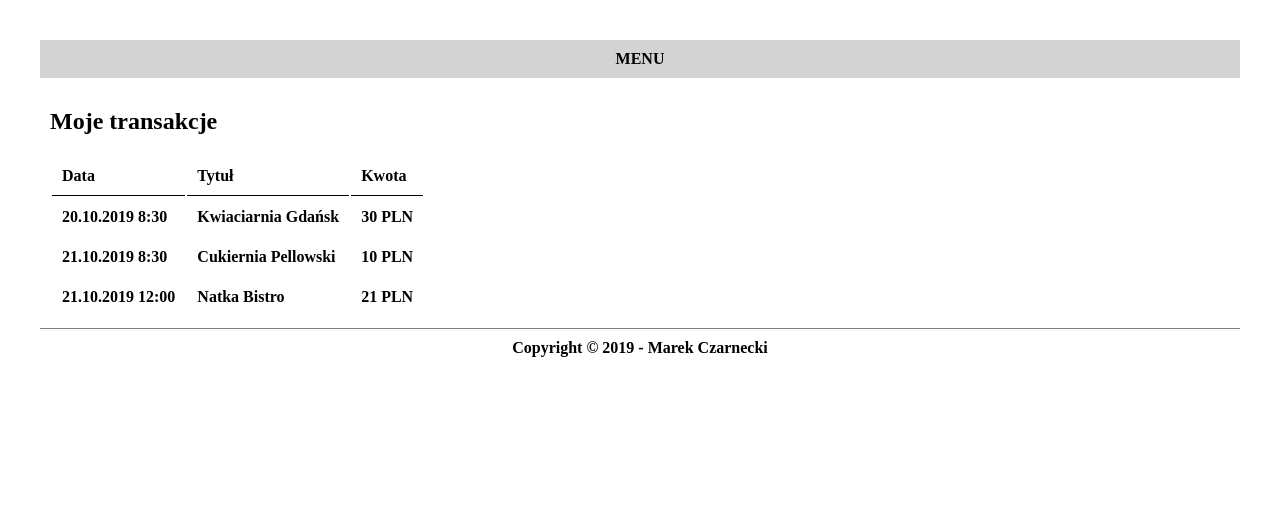
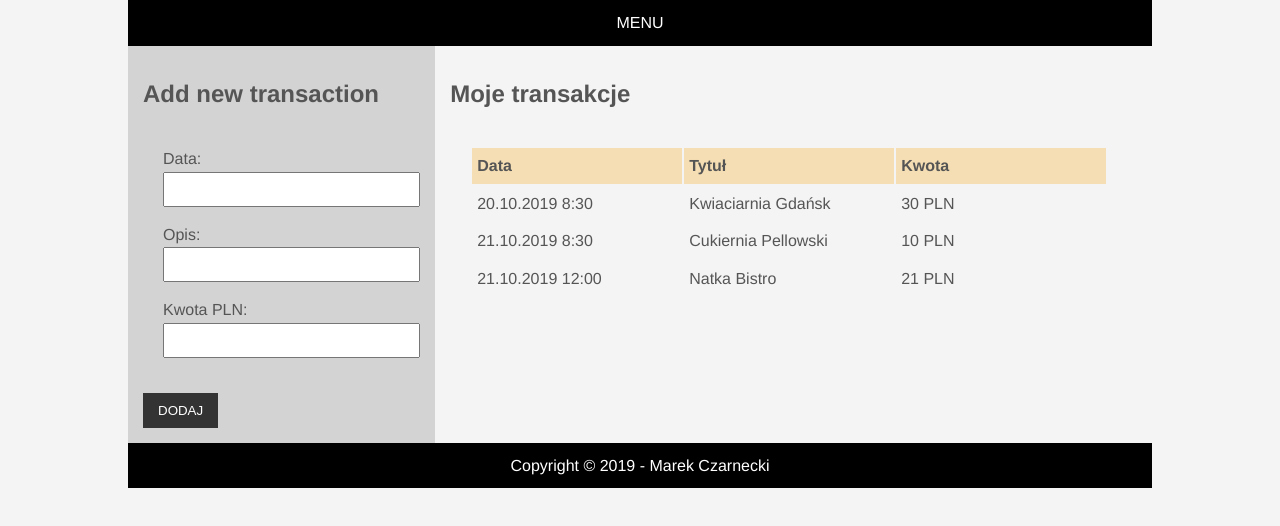
Before and after one commit to macmarek/webdev101, a plain HTML site: page 02/index.html in a window 1280 px wide. Drawn offline with Linux system fonts and the light colour scheme.

Commit message:
added styles for exercise 2

```diff
--- a/02/index.html
+++ b/02/index.html
@@ -9,10 +9,29 @@
 
   <body>
     <div class="container">
-      <div class="header">MENU</div>
-      <article class="main">
+      <div id="menu">MENU</div>
+      <aside id="sidebar">
+        <h1>Add new transaction</h1>
+        <form class="my-form">
+          <div class="form-group">
+            <label>Data: </label>
+            <input type="text" name="date" />
+          </div>
+          <div class="form-group">
+            <label>Opis: </label>
+            <input type="text" name="description" />
+          </div>
+          <div class="form-group">
+            <label for="message">Kwota PLN: </label>
+            <input type="number" name="amount" />
+          </div>
+        </form>
+
+        <input class="button" type="submit" value="Dodaj" />
+      </aside>
+      <article id="main">
         <h1>Moje transakcje</h1>
-        <table>
+        <table class="my-table">
           <thead>
             <tr>
               <th>Data</th>
@@ -39,7 +58,9 @@
           </tbody>
         </table>
       </article>
-      <div class="footer">Copyright &copy; 2019 - Marek Czarnecki</div>
+      <div class="clr"></div>
+
+      <div id="footer">Copyright &copy; 2019 - Marek Czarnecki</div>
     </div>
   </body>
 </html>
--- a/02/main.css
+++ b/02/main.css
@@ -1,64 +1,88 @@
-.container {
-  display: flex;
-  flex-flow: row wrap;
-  font-weight: bold;
-  text-align: center;
+body {
+  background-color: #f4f4f4;
+  color: #555555;
+  font: 16px normal Arial, Helvetica, sans-serif;
+  line-height: 1.6em;
+  margin: 0;
 }
 
-.container > * {
-  padding: 10px;
-  flex: 1 100%;
+.clr {
+  clear: both;
 }
 
-.header {
-  background-color: lightgrey;
+.container {
+  width: 80%;
+  margin: auto;
 }
 
-.footer {
-  border-top: 1px solid gray;
+/* forms */
+
+.my-form {
+  padding: 20px;
 }
 
-.main {
-  text-align: left;
+.my-form .form-group {
+  padding-bottom: 15px;
 }
 
-tr {
-  margin: 10px;
+.my-form label {
+  display: block;
 }
 
-td,
-th {
+.my-form input[type="text"],
+.my-form input[type="number"] {
+  padding: 8px;
+  width: 100%;
+}
+
+.button {
+  background-color: #333;
+  color: #fff;
+  padding: 10px 15px;
+  border: none;
+  cursor: pointer;
+  text-transform: uppercase;
+}
+
+.button:hover {
+  background: Red;
+  color: #fff;
+}
+
+#main {
+  float: right;
+  width: 70%;
+  padding: 15px;
+  box-sizing: border-box;
+}
+
+#sidebar {
+  float: left;
+  width: 30%;
+  background-color: lightgrey;
+  padding: 15px;
+  box-sizing: border-box;
+}
+
+.my-table {
+  padding: 20px;
+}
+
+.my-table td,
+.my-table th {
+  padding: 5px;
+}
+
+.my-table th {
+  background-color: wheat;
+  text-align: left;
+  min-width: 200px;
+}
+
+#footer,
+#menu {
+  background-color: black;
+  color: white;
+  text-align: center;
   padding: 10px;
 }
-
-th {
-  border-bottom: 1px solid black;
-}
-
-@media all and (min-width: 600px) {
-  .aside {
-    flex: 1 0 0;
-  }
-}
-
-@media all and (min-width: 800px) {
-  .main {
-    flex: 3 0px;
-  }
-  .aside-1 {
-    order: 1;
-  }
-  .main {
-    order: 2;
-  }
-  .aside-2 {
-    order: 3;
-  }
-  .footer {
-    order: 4;
-  }
-}
-
-body {
-  padding: 2em;
-}
```
